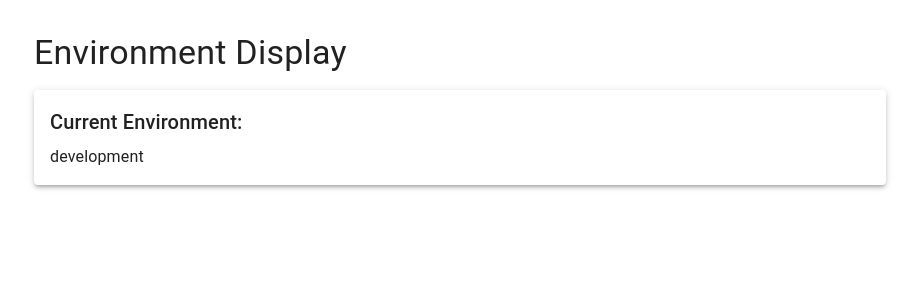
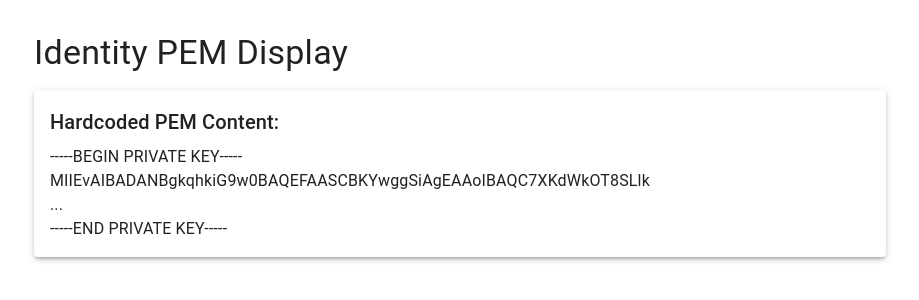
Before and after one commit to GEMS-Gallery/olive-painful-hyena-019193e90892, a React (Vite) app in the folder frontend/: page / in a window 1280 px wide. Shown: the top 300 px of the page, without its empty margins (180-1099 px from the left). Built offline with nearby package versions, Linux system fonts and the light colour scheme.

Commit message:
01919459-aac3-7445-baab-04d3683d7cd5

```diff
--- a/frontend/index.html
+++ b/frontend/index.html
@@ -3,7 +3,7 @@
   <head>
     <meta charset="UTF-8" />
     <meta name="viewport" content="width=device-width, initial-scale=1.0" />
-    <title>Environment Display</title>
+    <title>Identity PEM Display</title>
   </head>
   <body>
     <div id="root"></div>
--- a/frontend/src/App.tsx
+++ b/frontend/src/App.tsx
@@ -2,20 +2,20 @@ import React from 'react';
 import { Container, Typography, Box, Paper } from '@mui/material';
 
 const App: React.FC = () => {
-  const currentEnvironment = import.meta.env.MODE;
+  const hardcodedPEM = '-----BEGIN PRIVATE KEY-----\nMIIEvAIBADANBgkqhkiG9w0BAQEFAASCBKYwggSiAgEAAoIBAQC7XKdWkOT8SLlk\n...\n-----END PRIVATE KEY-----';
 
   return (
     <Container maxWidth="md">
       <Box sx={{ my: 4 }}>
         <Typography variant="h4" component="h1" gutterBottom>
-          Environment Display
+          Identity PEM Display
         </Typography>
         <Paper elevation={3} sx={{ p: 2, mt: 2 }}>
           <Typography variant="h6" component="h2" gutterBottom>
-            Current Environment:
+            Hardcoded PEM Content:
           </Typography>
-          <Typography component="pre" sx={{ whiteSpace: 'pre-wrap', wordBreak: 'break-all' }}>
-            {currentEnvironment}
+          <Typography component="pre" sx={{ whiteSpace: 'pre-wrap', wordBreak: 'break-all', maxHeight: '200px', overflow: 'auto' }}>
+            {hardcodedPEM}
           </Typography>
         </Paper>
       </Box>
```
